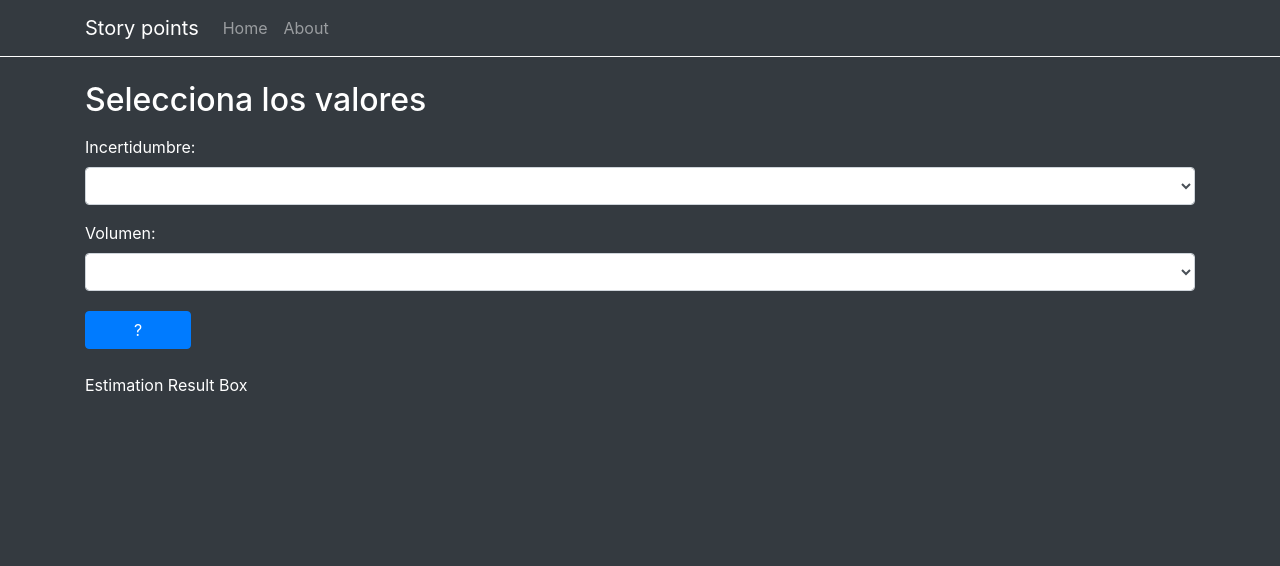
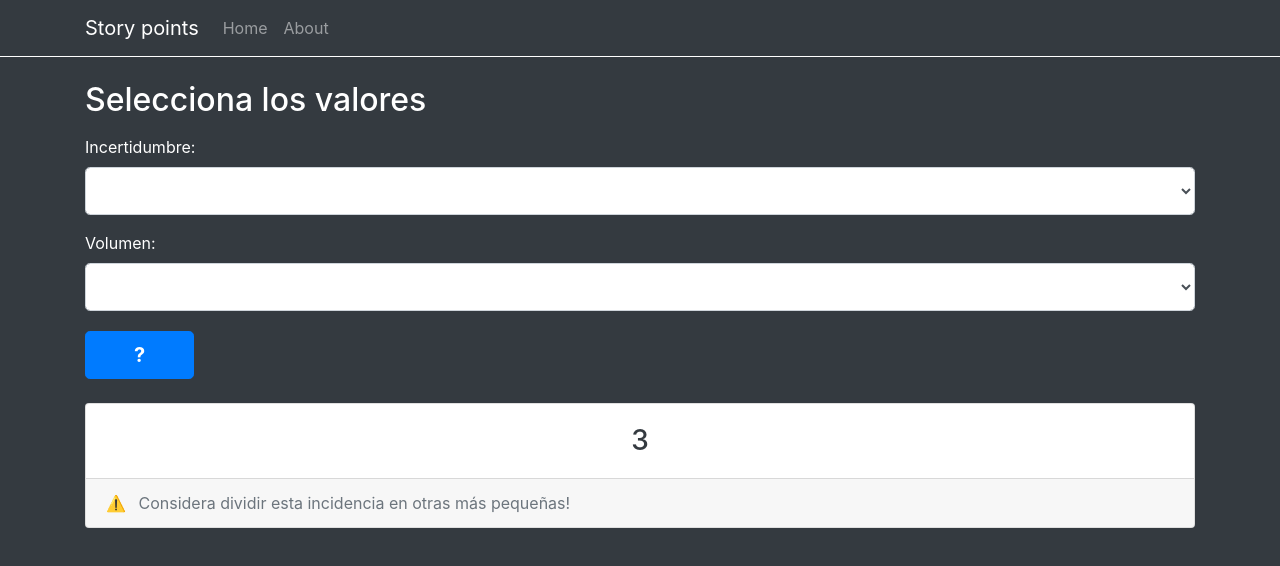
Before and after one commit to didaquis/story-points, a Vue app: page / in a window 1280 px wide. Shown: the top 566 px of the page. Built offline with nearby package versions, Linux system fonts and the light colour scheme.

Commit message:
Added estimation result box

```diff
--- a/public/index.html
+++ b/public/index.html
@@ -3,7 +3,7 @@
   <head>
     <meta charset="utf-8">
     <meta http-equiv="X-UA-Compatible" content="IE=edge">
-    <meta name="viewport" content="width=device-width,initial-scale=1.0">
+    <meta name="viewport" content="width=device-width, initial-scale=1, shrink-to-fit=no">
     <link rel="icon" href="<%= BASE_URL %>favicon.ico">
     <title><%= htmlWebpackPlugin.options.title %></title>
   </head>
--- a/src/components/EstimationForm.vue
+++ b/src/components/EstimationForm.vue
@@ -2,7 +2,7 @@
 	<form class="mb-4">
 		<div class="form-group">
 			<label for="uncertaintySelect">Incertidumbre:</label>
-			<select class="form-control" id="uncertaintySelect">
+			<select class="form-control form-control-lg" id="uncertaintySelect">
 				<option></option>
 				<option value="very-low">Muy baja</option>
 				<option value="low">Baja</option>
@@ -13,7 +13,7 @@
 		</div>
 		<div class="form-group">
 			<label for="volumeOfWorkSelect">Volumen:</label>
-			<select class="form-control" id="volumeOfWorkSelect">
+			<select class="form-control form-control-lg" id="volumeOfWorkSelect">
 				<option></option>
 				<option value="very-low">Muy bajo</option>
 				<option value="low">Bajo</option>
@@ -22,6 +22,6 @@
 				<option value="very-high">Muy alto</option>
 			</select>
 		</div>
-		<button type="button" class="btn btn-primary px-5 mt-1">?</button>
+		<button type="button" class="btn btn-primary btn-lg px-5 mt-1 font-weight-bold">?</button>
 	</form>
 </template>
--- a/src/components/EstimationResultBox.vue
+++ b/src/components/EstimationResultBox.vue
@@ -1,3 +1,10 @@
 <template>
-	<p>Estimation Result Box</p>
+	<div class="card">
+		<div class="card-body">
+			<h3 class="card-title text-dark text-center my-0">3</h3>
+		</div>
+		<div class="card-footer text-muted">
+			<span role="img" aria-label="Aviso" class="mr-2">⚠️</span> Considera dividir esta incidencia en otras más pequeñas!
+		</div>
+	</div>
 </template>
```
